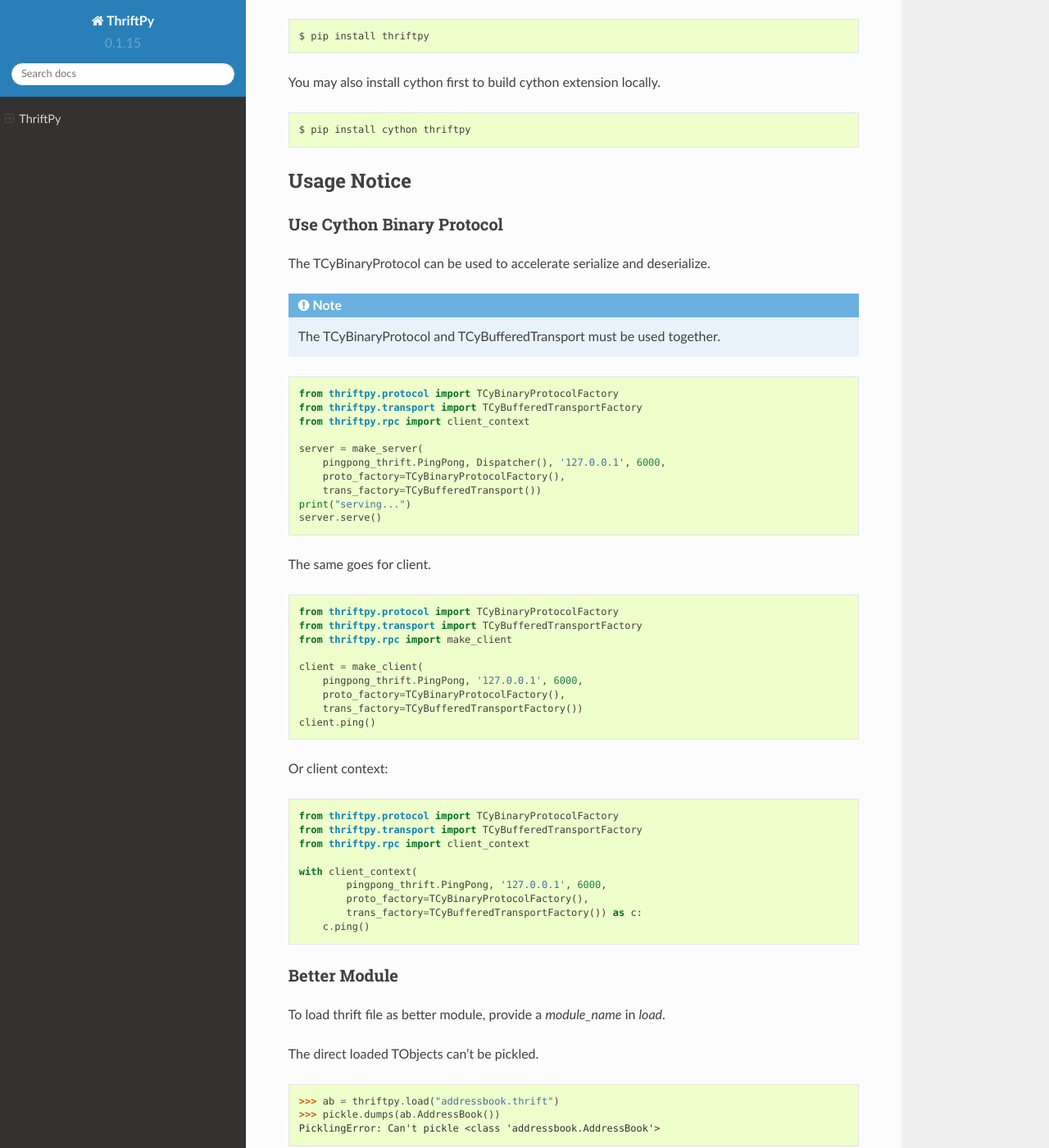
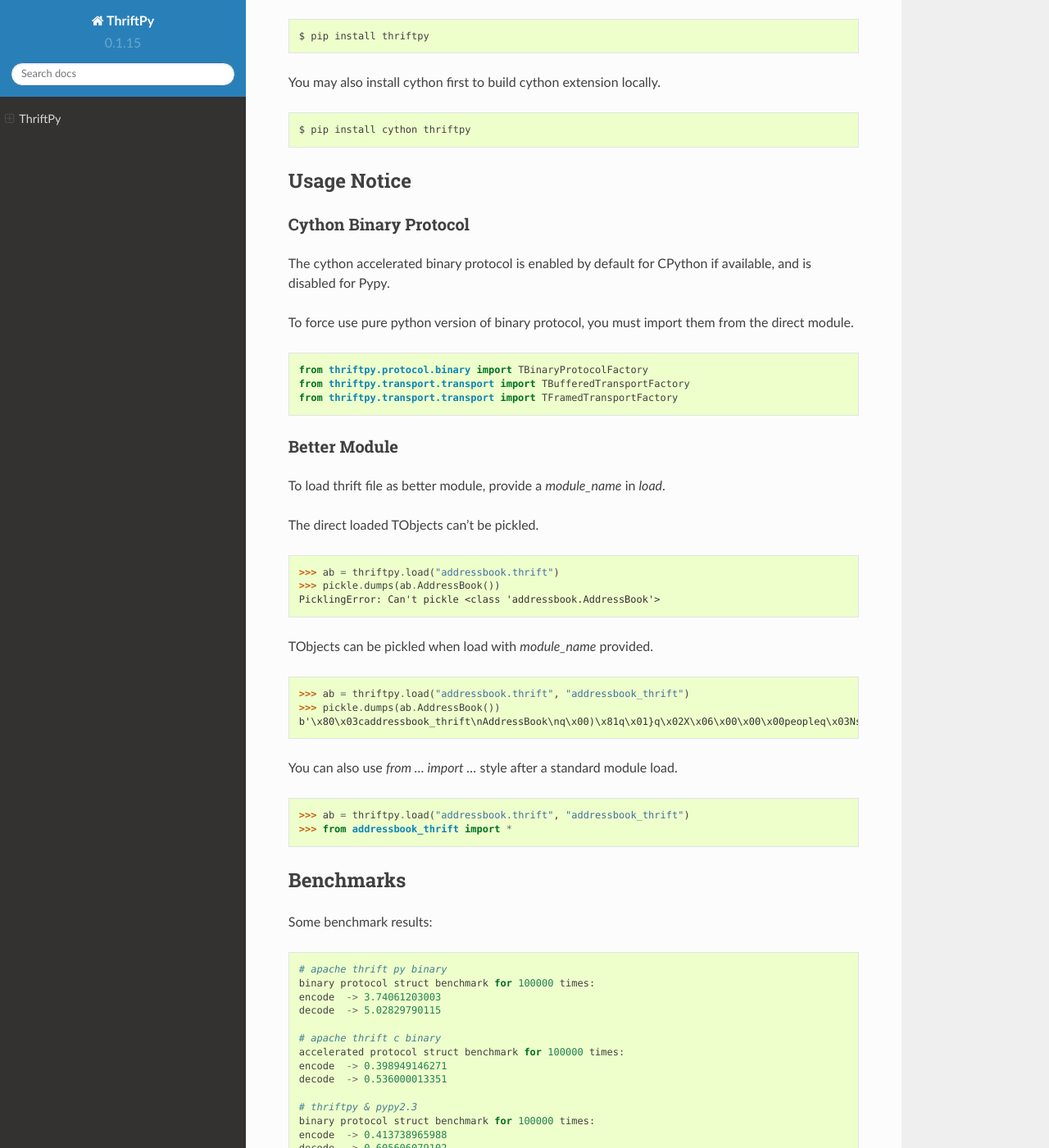
Before and after one commit to Thriftpy/thriftpy, a Sphinx documentation site: the page built from docs/index.rst, in a window 1280 px wide and 1400 px high, scrolled down 2037 px. Shown: the whole window at 82% size. Built offline with Sphinx 7.4.7 and the Read the Docs theme 2.0.0, drawn with Linux system fonts in a browser that asks for light colours; some of the changed text lies outside the part shown.

Commit message:
enable cython binary protocol by default.
it's considered stable now.

```diff
--- a/docs/index.rst
+++ b/docs/index.rst
@@ -74,7 +74,10 @@
 
 - Supports python2.6+, python3.3+, pypy and pypy3.
 
-- Compatible with Apache Thirft.  You can use ThriftPy together with the
+- Pure python implementation. No longer need to compile & install the 'thrift'
+  package. All you need is thriftpy and thrift file.
+
+- Compatible with Apache Thrift. You can use ThriftPy together with the
   official implementation servers and clients, such as a upstream server with
   a thriftpy client or the opposite.
 
@@ -101,9 +104,6 @@
   as module, you may also use ``from pingpong_thrift import PingService`` to
   import specific object from the thrift module.
 
-- Pure python implementation. No longer need to compile & install the 'thrift'
-  package. All you need is thriftpy and thrift file.
-
 - Easy RPC server/client setup.
 
 
@@ -111,7 +111,7 @@
 Installation
 ============
 
-Install with pip
+Install with pip.
 
 .. code:: bash
 
@@ -127,55 +127,20 @@
 Usage Notice
 ============
 
-Use Cython Binary Protocol
---------------------------
+Cython Binary Protocol
+----------------------
 
-The TCyBinaryProtocol can be used to accelerate serialize and deserialize.
+The cython accelerated binary protocol is enabled by default for CPython if
+available, and is disabled for Pypy.
 
-.. note::
-
-    The TCyBinaryProtocol and TCyBufferedTransport must be used together.
+To force use pure python version of binary protocol, you must import them from
+the direct module.
 
 .. code:: python
 
-    from thriftpy.protocol import TCyBinaryProtocolFactory
-    from thriftpy.transport import TCyBufferedTransportFactory
-    from thriftpy.rpc import client_context
-
-    server = make_server(
-        pingpong_thrift.PingPong, Dispatcher(), '127.0.0.1', 6000,
-        proto_factory=TCyBinaryProtocolFactory(),
-        trans_factory=TCyBufferedTransport())
-    print("serving...")
-    server.serve()
-
-The same goes for client.
-
-.. code:: python
-
-    from thriftpy.protocol import TCyBinaryProtocolFactory
-    from thriftpy.transport import TCyBufferedTransportFactory
-    from thriftpy.rpc import make_client
-
-    client = make_client(
-        pingpong_thrift.PingPong, '127.0.0.1', 6000,
-        proto_factory=TCyBinaryProtocolFactory(),
-        trans_factory=TCyBufferedTransportFactory())
-    client.ping()
-
-Or client context:
-
-.. code:: python
-
-    from thriftpy.protocol import TCyBinaryProtocolFactory
-    from thriftpy.transport import TCyBufferedTransportFactory
-    from thriftpy.rpc import client_context
-
-    with client_context(
-            pingpong_thrift.PingPong, '127.0.0.1', 6000,
-            proto_factory=TCyBinaryProtocolFactory(),
-            trans_factory=TCyBufferedTransportFactory()) as c:
-        c.ping()
+    from thriftpy.protocol.binary import TBinaryProtocolFactory
+    from thriftpy.transport.transport import TBufferedTransportFactory
+    from thriftpy.transport.transport import TFramedTransportFactory
 
 
 Better Module
```
Also changed, not shown: README.rst (+5 -5 lines), 6 other files.
